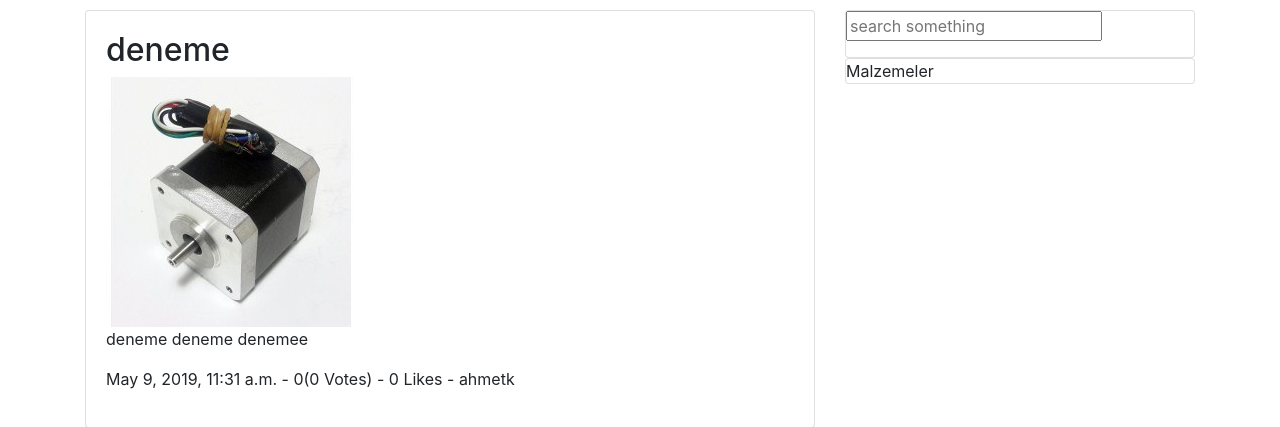
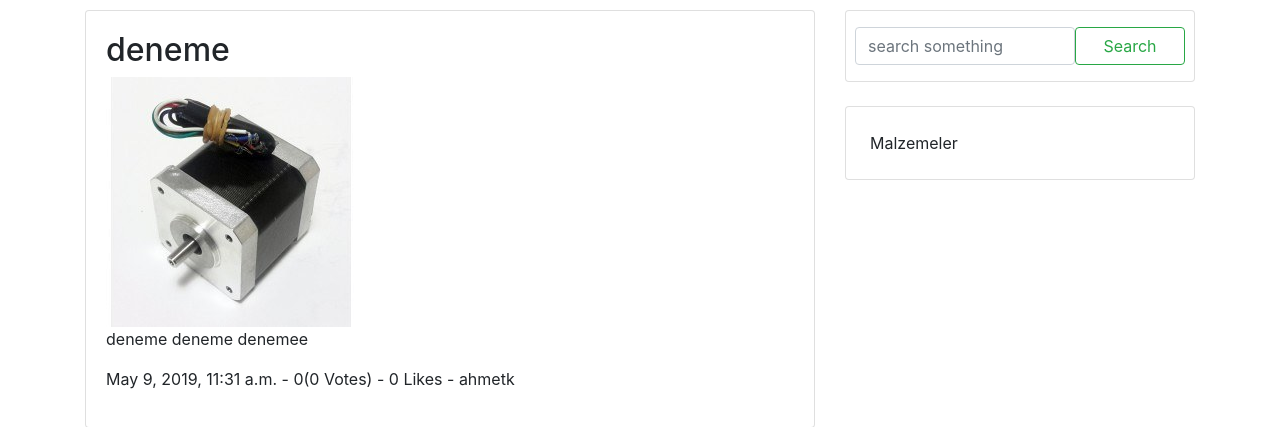
Before and after one commit to ahmetkorkmaz3/recipe-share-django, a Django app: page / in a window 1280 px wide. Shown: the part 56-483 px from the top of the page. Run offline with Django 3.2, Linux system fonts and the light colour scheme; data comes from the database, SQL or seed files in the repository; some libraries are stand-ins or nearby versions.

Commit message:
index tasarımı düzenlendi

```diff
--- a/hipo/templates/index.html
+++ b/hipo/templates/index.html
@@ -20,12 +20,15 @@
       {% endfor %}
     </div>
     <div class="col-md-4">
-      <div class="card">
-        <form action="" method="POST">
-          <input type="text" name="search" placeholder="search something">
+      <div class="card pt-3 px-4 mb-4">
+        <form method="POST">
+          <div class="row">
+            <input class="form-control col-md-8" type="text" name="search" placeholder="search something">
+            <button class="btn btn-outline-success my-2 my-sm-0 col-md-4" type="submit">Search</button>
+          </div>
         </form>
       </div>
-      <div class="card">
+      <div class="card p-4">
         Malzemeler
       </div>
     </div>
```
